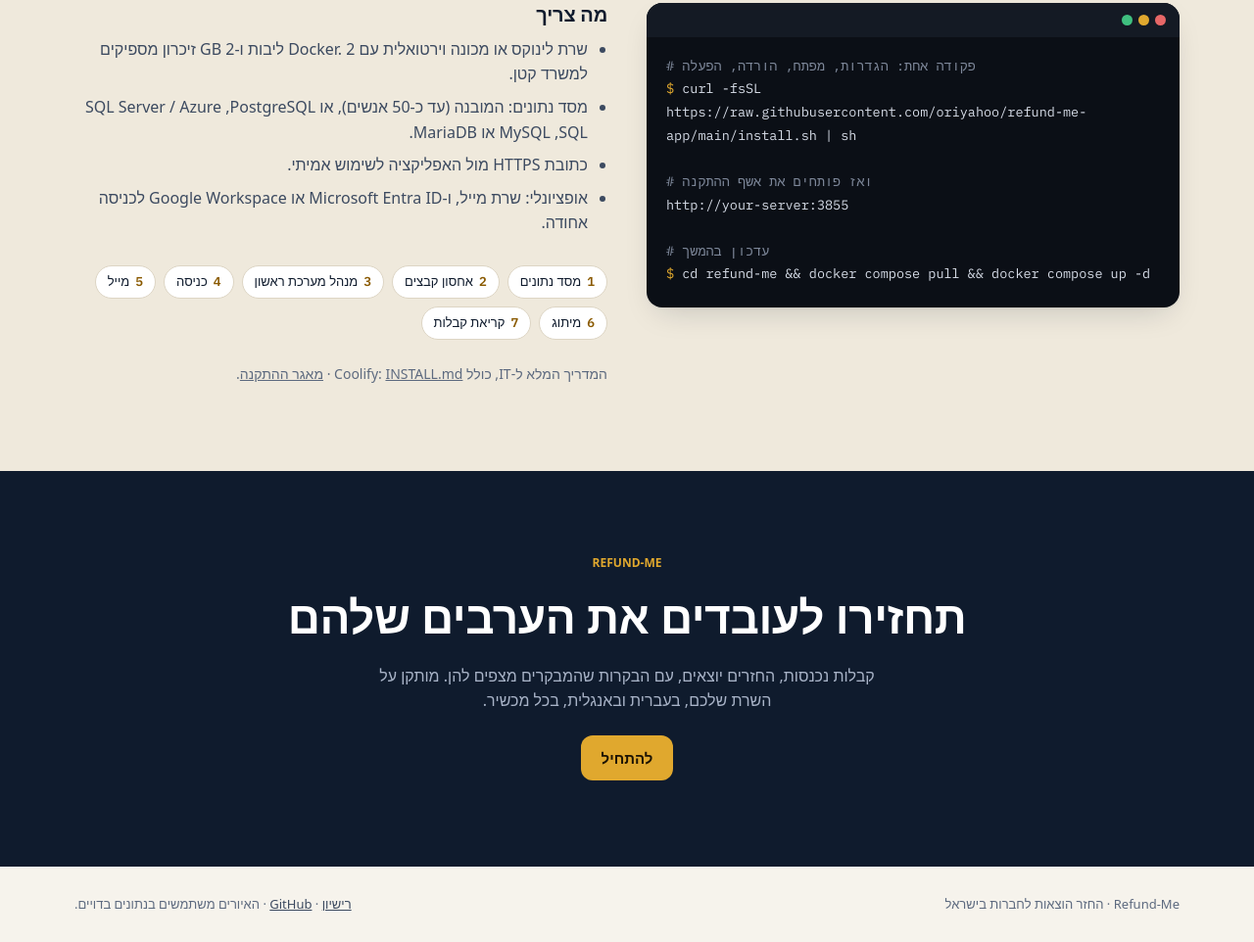
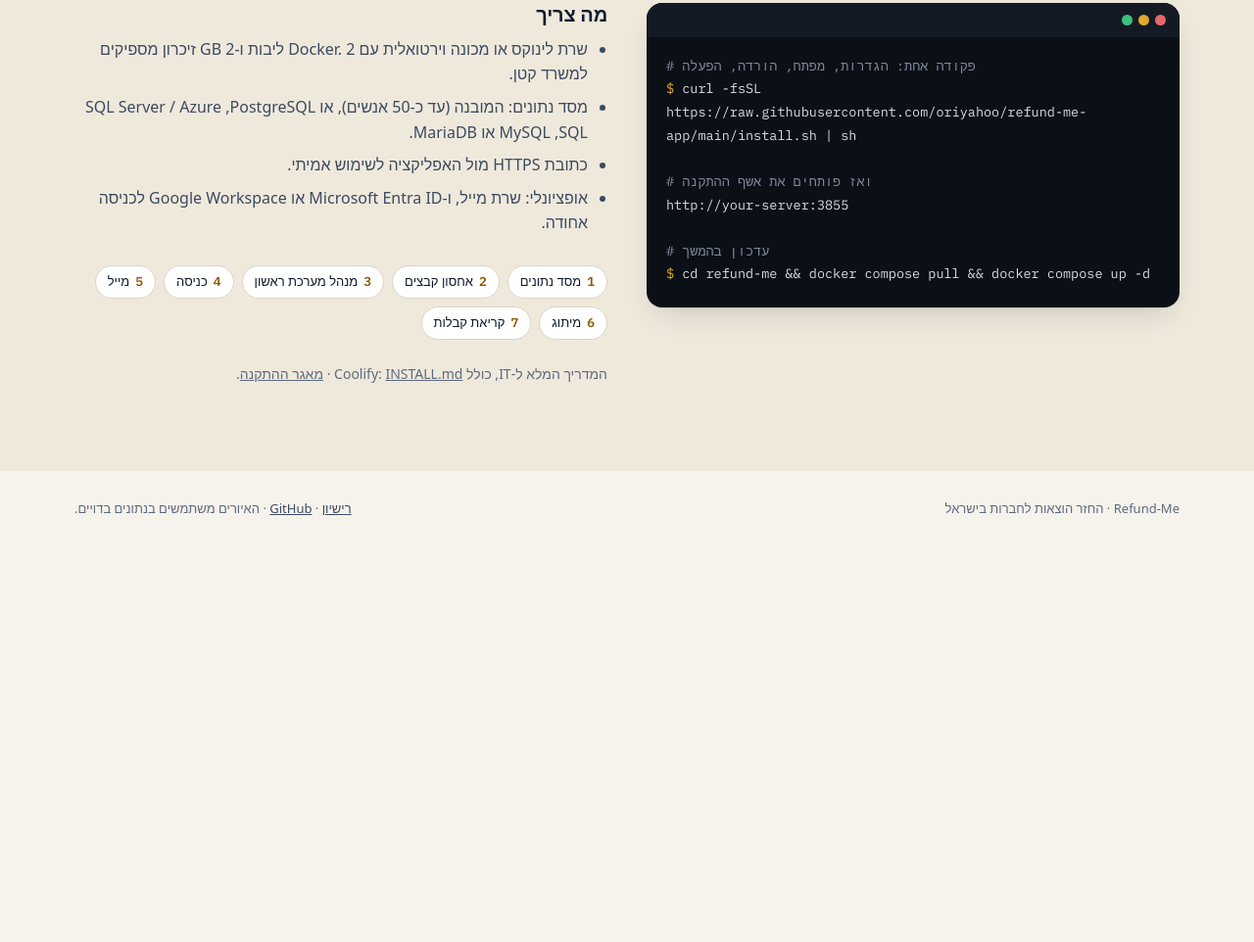
Before and after one commit to oriyahoo/refund-me-app, a plain HTML site: page docs/he/index.html in a window 1280 px wide. Shown: the part 10522-11484 px from the top of the page at 98% size. After the commit the page ends 11080 px from the top, so only its background shows below. Drawn offline with Linux system fonts and the light colour scheme; a web font is replaced by a local one.

Commit message:
Website: remove the closing "Give your people their evenings back" band
Co-Authored-By: Claude Opus 5.5 <noreply@anthropic.com>
Claude-Session: https://claude.ai/code/session_01KMW4Qac4wMYxq3x3AV3oqb

```diff
--- a/docs/he/index.html
+++ b/docs/he/index.html
@@ -517,11 +517,6 @@ section { padding-block: 88px; }
 .wizard span b { font-family: "IBM Plex Mono", monospace; color: var(--amber-ink); margin-inline-end: 6px; }
 @media (max-width: 860px) { .install { grid-template-columns: 1fr; } }
 
-/* Closing band */
-.cta-band { background: var(--navy); color: var(--on-navy); text-align: center; }
-.cta-band .wrap { display: grid; justify-items: center; gap: 22px; }
-.cta-band h2 { font-size: clamp(30px, 5vw, 46px); color: #fff; }
-.cta-band p { color: var(--on-navy-muted); max-width: 56ch; }
 footer { padding-block: 28px; font-size: 13px; color: var(--muted); }
 footer .wrap { display: flex; flex-wrap: wrap; gap: 16px; justify-content: space-between; }
 footer a { color: var(--ink-2); }
@@ -1062,14 +1057,6 @@ http://your-server:3855
     </div>
   </section>
 
-  <section class="cta-band">
-    <div class="wrap">
-      <span class="eyebrow" style="color:var(--amber)">Refund-Me</span>
-      <h2>תחזירו לעובדים את הערבים שלהם</h2>
-      <p>קבלות נכנסות, החזרים יוצאים, עם הבקרות שהמבקרים מצפים להן. מותקן על השרת שלכם, בעברית ובאנגלית, בכל מכשיר.</p>
-      <a class="btn btn-amber" href="#install">להתחיל</a>
-    </div>
-  </section>
 </main>
 
 <footer>
```
Also changed, not shown: docs/es/index.html (+0 -13 lines), docs/fr/index.html (+0 -13 lines), docs/index.html (+0 -13 lines).
